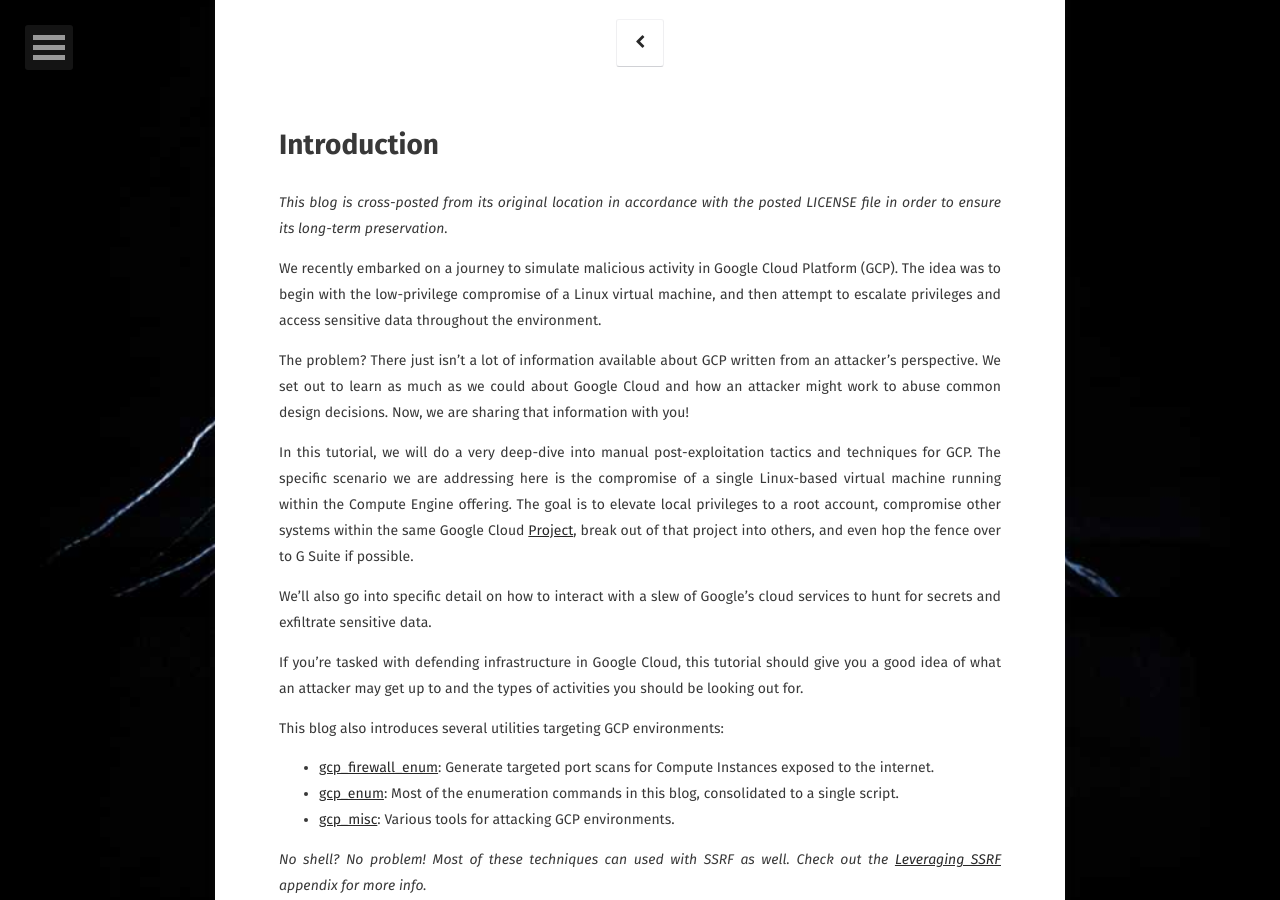
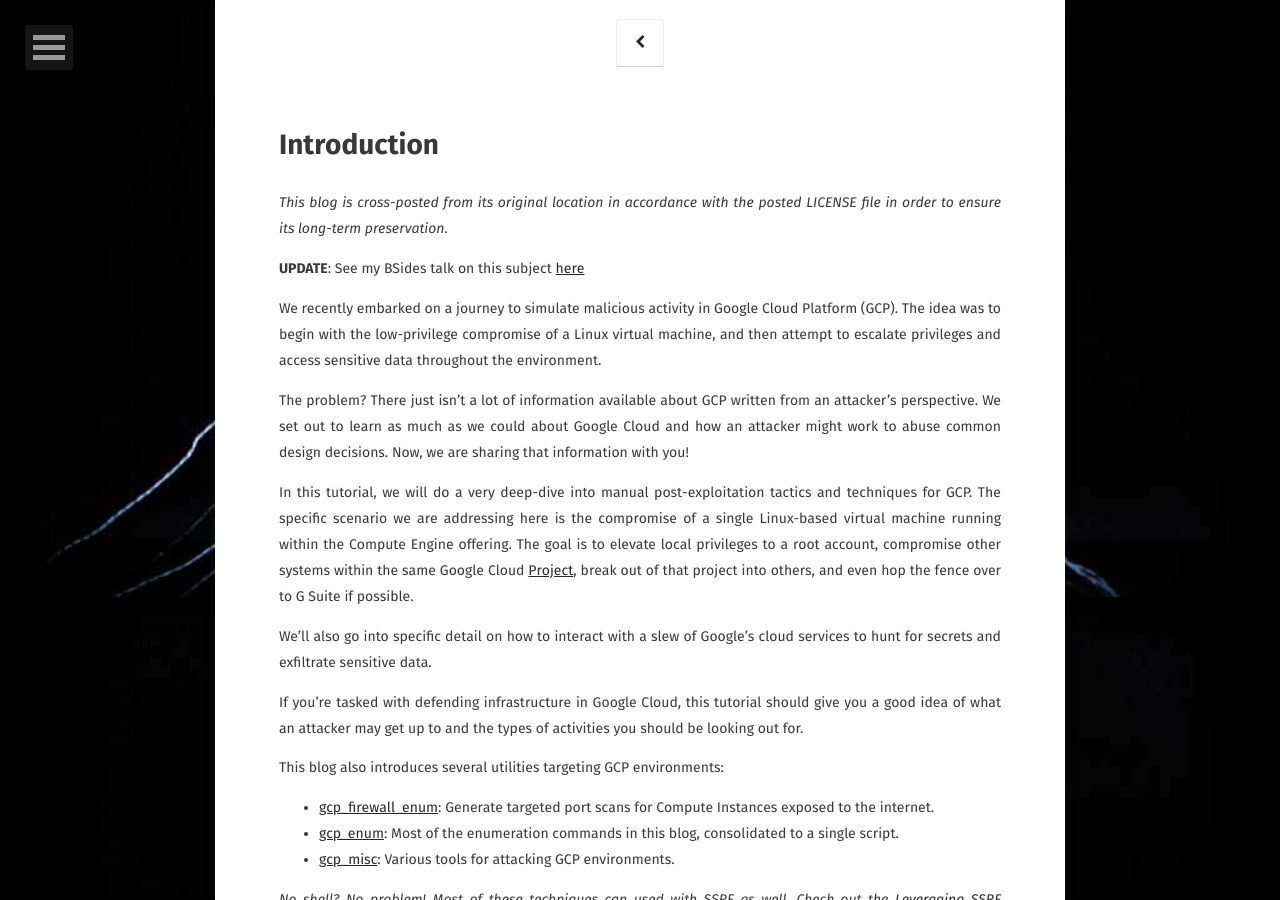
Before and after one commit to hackdou/initblog.com, a Jekyll site: the page built from _posts/2020-02-12-gcp-post-exploitation.md, in a window 1280 px wide and 900 px high, scrolled down 303 px. Built offline with Jekyll 4.4.1, drawn with Linux system fonts in a browser that asks for light colours; some web fonts are replaced.

Commit message:
added bsides talk link

```diff
--- a/_posts/2020-02-12-gcp-post-exploitation.md
+++ b/_posts/2020-02-12-gcp-post-exploitation.md
@@ -10,6 +10,8 @@ excerpt: "A deep-dive into manual post-exploitation tactics and techniques for G
 # Introduction
 
 *This blog is cross-posted from its original location in accordance with the posted LICENSE file in order to ensure its long-term preservation.*
+
+**UPDATE**: See my BSides talk on this subject [here](https://vimeo.com/398433125)
 
 We recently embarked on a journey to simulate malicious activity in Google Cloud Platform (GCP). The idea was to begin with the low-privilege compromise of a Linux virtual machine, and then attempt to escalate privileges and access sensitive data throughout the environment.
 
```
